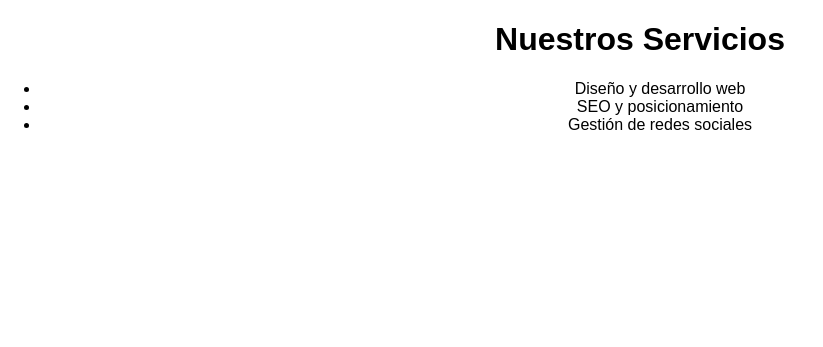
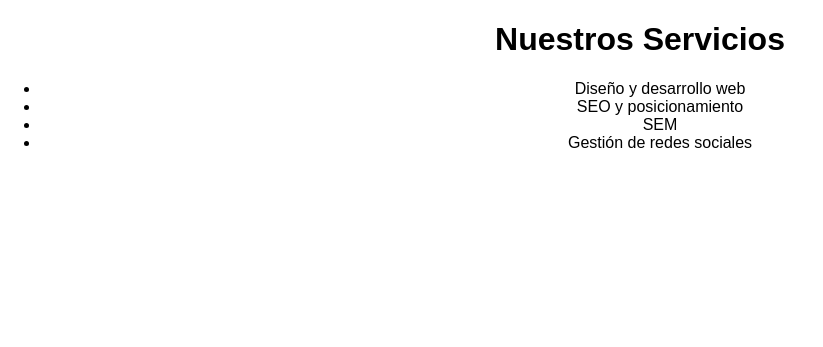
Before and after one commit to DavitBoo/formacion-git, a PHP site: page /services.php in a window 1280 px wide. Shown: the part 90-437 px from the top of the page, without its empty margins (0-823 px from the left). Run offline with PHP 8.4, Linux system fonts and the light colour scheme.

Commit message:
Añadir SEM en servicios

```diff
--- a/services.php
+++ b/services.php
@@ -4,6 +4,7 @@
     <ul>
         <li>Diseño y desarrollo web</li>
         <li>SEO y posicionamiento</li>
+        <li>SEM</li>
         <li>Gestión de redes sociales</li>
     </ul>
 </main>
```
